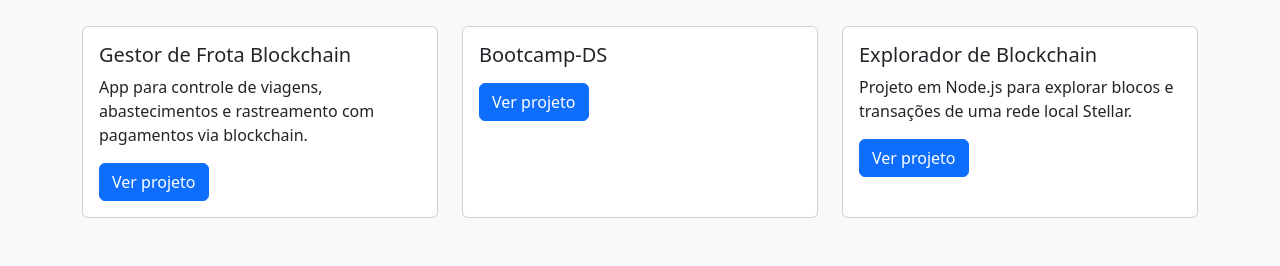
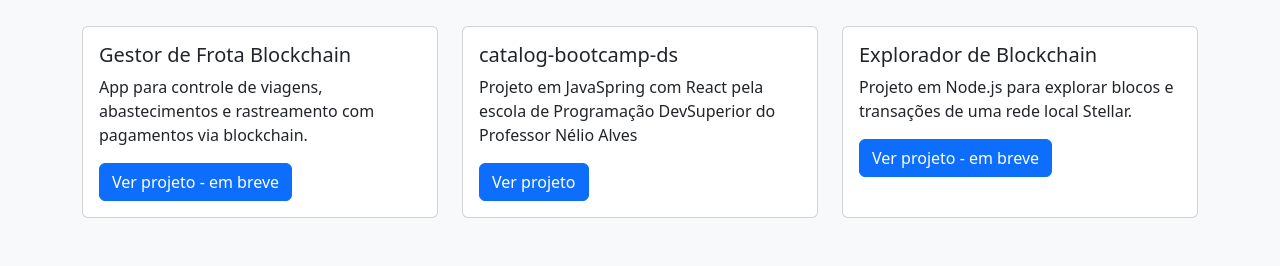
Before and after one commit to marcosemilson/marcosemilson.github.io, a plain HTML site: page index.html in a window 1280 px wide. Shown: the part 534-800 px from the top of the page. Drawn offline with nearby package versions, Linux system fonts and the light colour scheme.

Commit message:
Update index.html

```diff
--- a/index.html
+++ b/index.html
@@ -65,15 +65,15 @@
           <div class="card-body">
             <h5 class="card-title">Gestor de Frota Blockchain</h5>
             <p class="card-text">App para controle de viagens, abastecimentos e rastreamento com pagamentos via blockchain.</p>
-            <a href="#" class="btn btn-primary">Ver projeto</a>
+            <a href="#" class="btn btn-primary">Ver projeto - em breve</a>
           </div>
         </div>
       </div>
       <div class="col-md-4">
         <div class="card project-card h-100">
           <div class="card-body">
-            <h5 class="card-title">Bootcamp-DS</h5>
-            <p class="card-text"></p>
+            <h5 class="card-title">catalog-bootcamp-ds</h5>
+            <p class="card-text">Projeto em JavaSpring com React pela escola de Programação DevSuperior do Professor Nélio Alves</p>
             <a href="https://github.com/marcosemilson/catalog-bootcamp-ds/tree/main/backend" class="btn btn-primary">Ver projeto</a>
           </div>
         </div>
@@ -83,7 +83,7 @@
           <div class="card-body">
             <h5 class="card-title">Explorador de Blockchain</h5>
             <p class="card-text">Projeto em Node.js para explorar blocos e transações de uma rede local Stellar.</p>
-            <a href="#" class="btn btn-primary">Ver projeto</a>
+            <a href="#" class="btn btn-primary">Ver projeto - em breve</a>
           </div>
         </div>
       </div>
```
